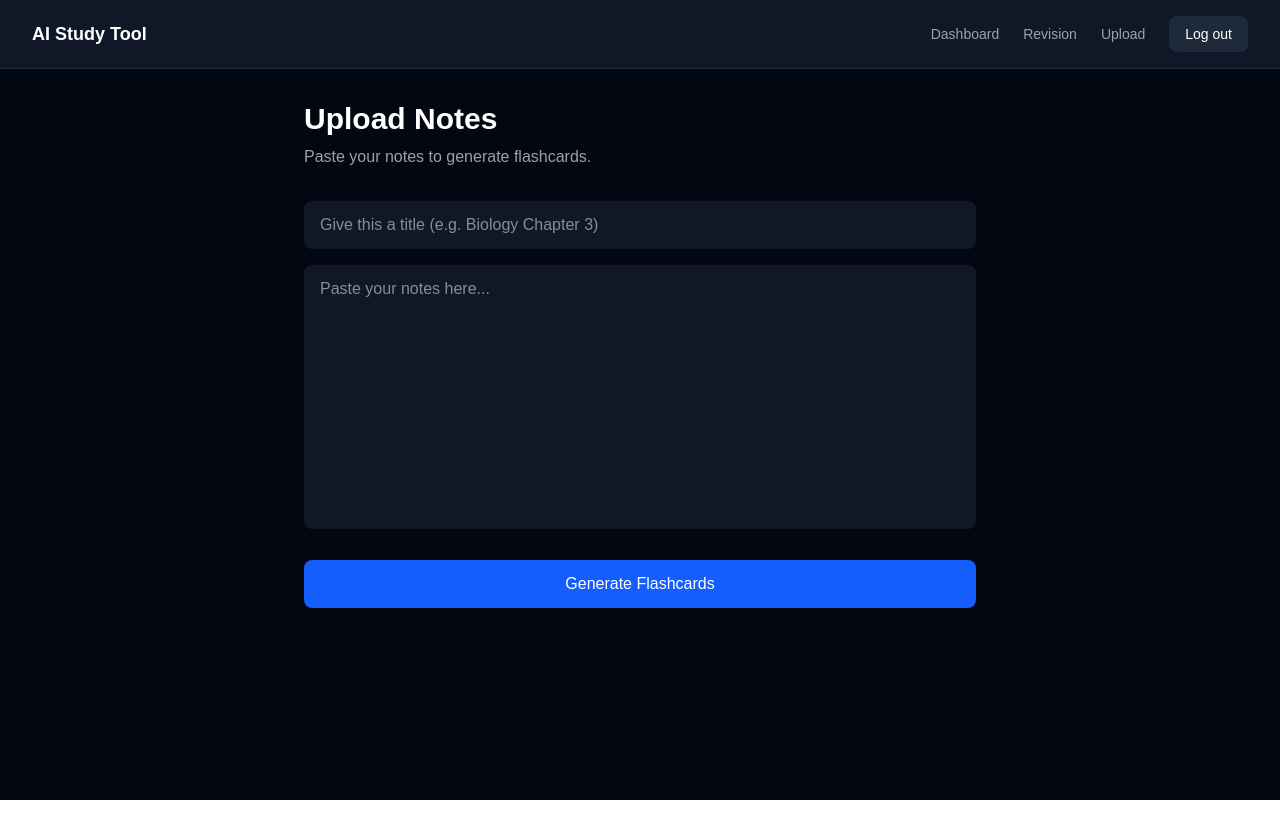
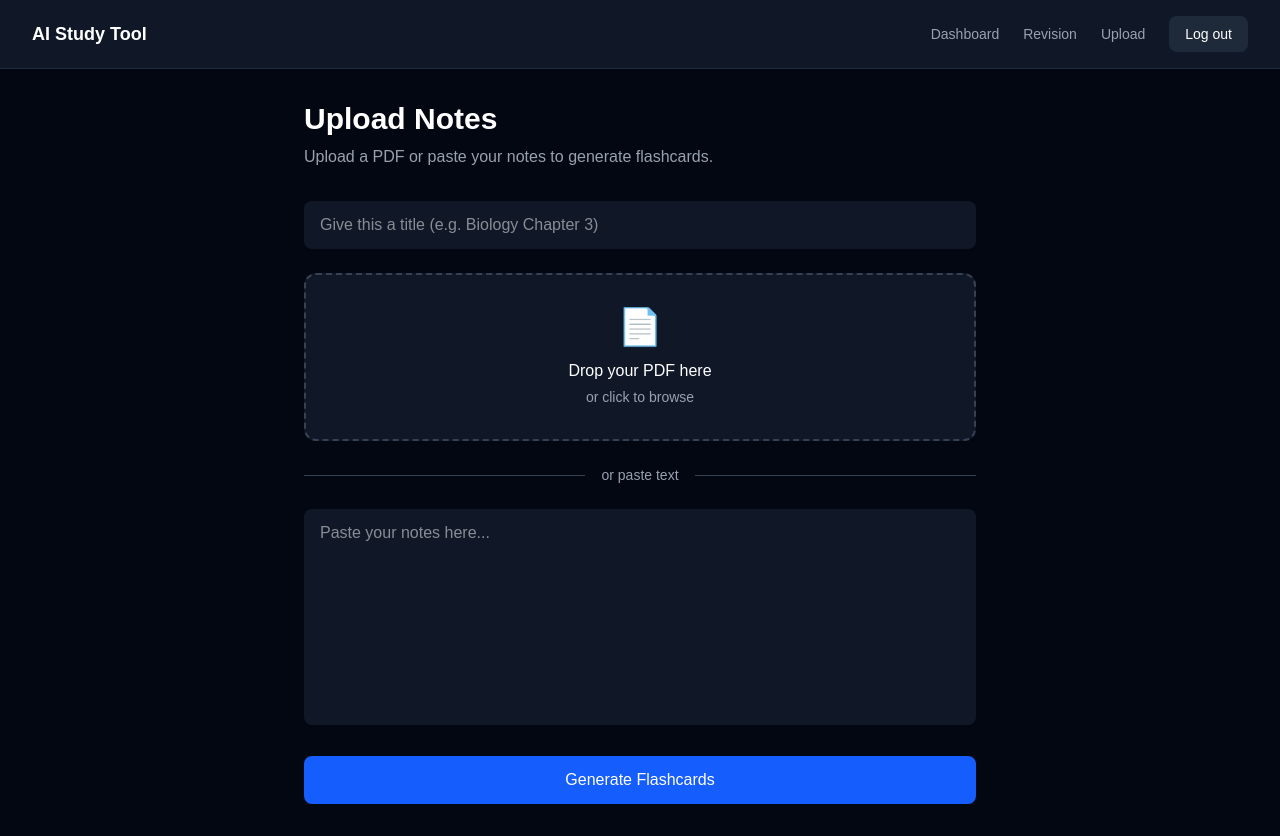
Before and after one commit to shivani-d-13/ai-study-tool, a Next.js app: page /upload in a window 1280 px wide. Before the commit the page ends 800 px from the top, so only its background shows below. Built offline with nearby package versions, Linux system fonts and the light colour scheme.

Commit message:
PDF upload and conversion

```diff
--- /dev/null
+++ b/app/api/parse-pdf/route.js
@@ -0,0 +1,28 @@
+import { NextResponse } from "next/server"
+import { extractText } from "unpdf"
+
+export const runtime = "nodejs"
+
+export async function POST(request) {
+  try {
+    const formData = await request.formData()
+    const file = formData.get("pdf")
+
+    if (!file) {
+      return NextResponse.json({ error: "No file provided" }, { status: 400 })
+    }
+
+    const buffer = await file.arrayBuffer()
+    const { text } = await extractText(new Uint8Array(buffer), { mergePages: true })
+
+    if (!text || text.trim().length === 0) {
+      return NextResponse.json({ error: "Could not extract text. Try pasting instead." }, { status: 400 })
+    }
+
+    return NextResponse.json({ text: text.slice(0, 12000) })
+
+  } catch (error) {
+    console.error(error)
+    return NextResponse.json({ error: "Failed to parse PDF." }, { status: 500 })
+  }
+}
--- a/app/upload/page.js
+++ b/app/upload/page.js
@@ -8,13 +8,18 @@ import Navbar from "@/components/Navbar"
 export default function Upload() {
   const [title, setTitle] = useState("")
   const [text, setText] = useState("")
+  const [file, setFile] = useState(null)
   const [loading, setLoading] = useState(false)
   const [error, setError] = useState(null)
   const router = useRouter()
 
   async function handleGenerate() {
-    if (!text || !title) {
-      setError("Please add a title and some text.")
+    if (!title) {
+      setError("Please add a title.")
+      return
+    }
+    if (!text && !file) {
+      setError("Please paste some text or upload a PDF.")
       return
     }
 
@@ -30,9 +35,31 @@ export default function Upload() {
         return
       }
 
+      let finalText = text
+
+      if (file) {
+        const formData = new FormData()
+        formData.append("pdf", file)
+
+        const pdfRes = await fetch("/api/parse-pdf", {
+          method: "POST",
+          body: formData
+        })
+
+        const pdfData = await pdfRes.json()
+
+        if (pdfData.error) {
+          setError(pdfData.error)
+          setLoading(false)
+          return
+        }
+
+        finalText = pdfData.text
+      }
+
       const { data: doc, error: docError } = await supabase
         .from("documents")
-        .insert({ title, raw_text: text, user_id: user.id })
+        .insert({ title, raw_text: finalText, user_id: user.id })
         .select()
         .single()
 
@@ -45,12 +72,13 @@ export default function Upload() {
       const response = await fetch("/api/generate", {
         method: "POST",
         headers: { "Content-Type": "application/json" },
-        body: JSON.stringify({ text, title, docId: doc.id })
+        body: JSON.stringify({ text: finalText, title, docId: doc.id })
       })
 
       const data = await response.json()
 
       if (data.error) {
+        await supabase.from("documents").delete().eq("id", doc.id)
         setError(data.error)
         setLoading(false)
         return
@@ -63,7 +91,6 @@ export default function Upload() {
       }))
 
       await supabase.from("flashcards").insert(flashcards)
-
       router.push("/dashboard")
 
     } catch (err) {
@@ -78,7 +105,7 @@ export default function Upload() {
       <div className="p-8">
         <div className="max-w-2xl mx-auto">
           <h1 className="text-3xl font-bold mb-2">Upload Notes</h1>
-          <p className="text-gray-400 mb-8">Paste your notes to generate flashcards.</p>
+          <p className="text-gray-400 mb-8">Upload a PDF or paste your notes to generate flashcards.</p>
 
           {error && (
             <div className="bg-red-900 text-red-200 text-sm px-4 py-3 rounded-lg mb-4">
@@ -91,14 +118,46 @@ export default function Upload() {
             placeholder="Give this a title (e.g. Biology Chapter 3)"
             value={title}
             onChange={(e) => setTitle(e.target.value)}
-            className="w-full bg-gray-900 text-white px-4 py-3 rounded-lg outline-none focus:ring-2 focus:ring-blue-600 mb-4"
+            className="w-full bg-gray-900 text-white px-4 py-3 rounded-lg outline-none focus:ring-2 focus:ring-blue-600 mb-6"
           />
+
+          <div
+            className="bg-gray-900 rounded-xl p-8 border-2 border-dashed border-gray-700 flex flex-col items-center justify-center text-center mb-6 cursor-pointer hover:border-blue-500 transition"
+            onClick={() => document.getElementById("pdf-input").click()}
+          >
+            <p className="text-4xl mb-3">📄</p>
+            <p className="text-white font-medium mb-1">
+              {file ? file.name : "Drop your PDF here"}
+            </p>
+            <p className="text-gray-400 text-sm">
+              {file ? "Click to change file" : "or click to browse"}
+            </p>
+            <input
+              id="pdf-input"
+              type="file"
+              accept=".pdf"
+              className="hidden"
+              onChange={(e) => {
+                setFile(e.target.files[0])
+                setText("")
+              }}
+            />
+          </div>
+
+          <div className="flex items-center gap-4 mb-6">
+            <div className="flex-1 h-px bg-gray-700"></div>
+            <span className="text-gray-400 text-sm">or paste text</span>
+            <div className="flex-1 h-px bg-gray-700"></div>
+          </div>
 
           <textarea
             placeholder="Paste your notes here..."
-            rows={10}
+            rows={8}
             value={text}
-            onChange={(e) => setText(e.target.value)}
+            onChange={(e) => {
+              setText(e.target.value)
+              setFile(null)
+            }}
             className="w-full bg-gray-900 text-white px-4 py-3 rounded-lg outline-none focus:ring-2 focus:ring-blue-600 resize-none mb-6"
           />
 
--- a/package.json
+++ b/package.json
@@ -13,9 +13,9 @@
     "@supabase/supabase-js": "^2.106.2",
     "groq-sdk": "^1.2.1",
     "next": "16.2.6",
-    "pdf-parse": "^2.4.5",
     "react": "19.2.4",
-    "react-dom": "19.2.4"
+    "react-dom": "19.2.4",
+    "unpdf": "^1.6.2"
   },
   "devDependencies": {
     "@tailwindcss/postcss": "^4",
```
Also changed, not shown: app/api/generate/route.js (+2 -1 lines), 1 other file (tests, documents, lock files or other folders).
